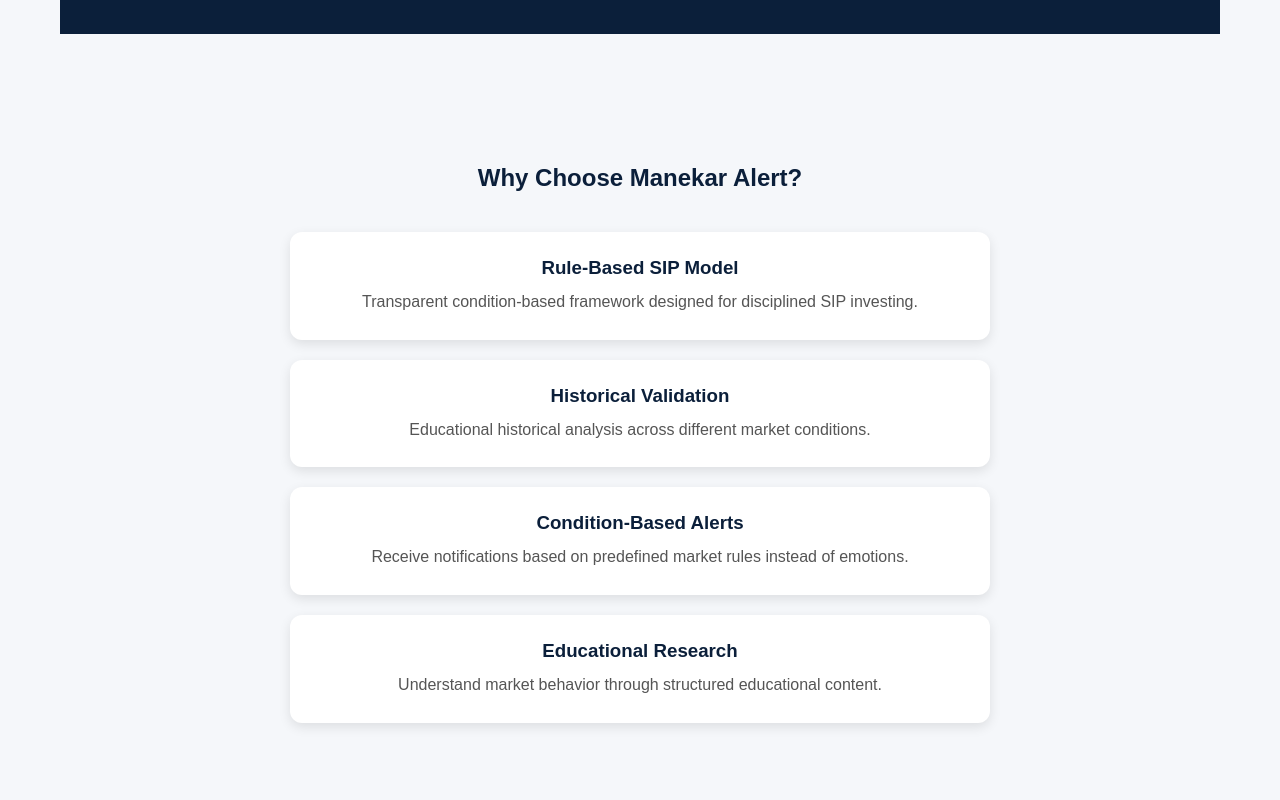
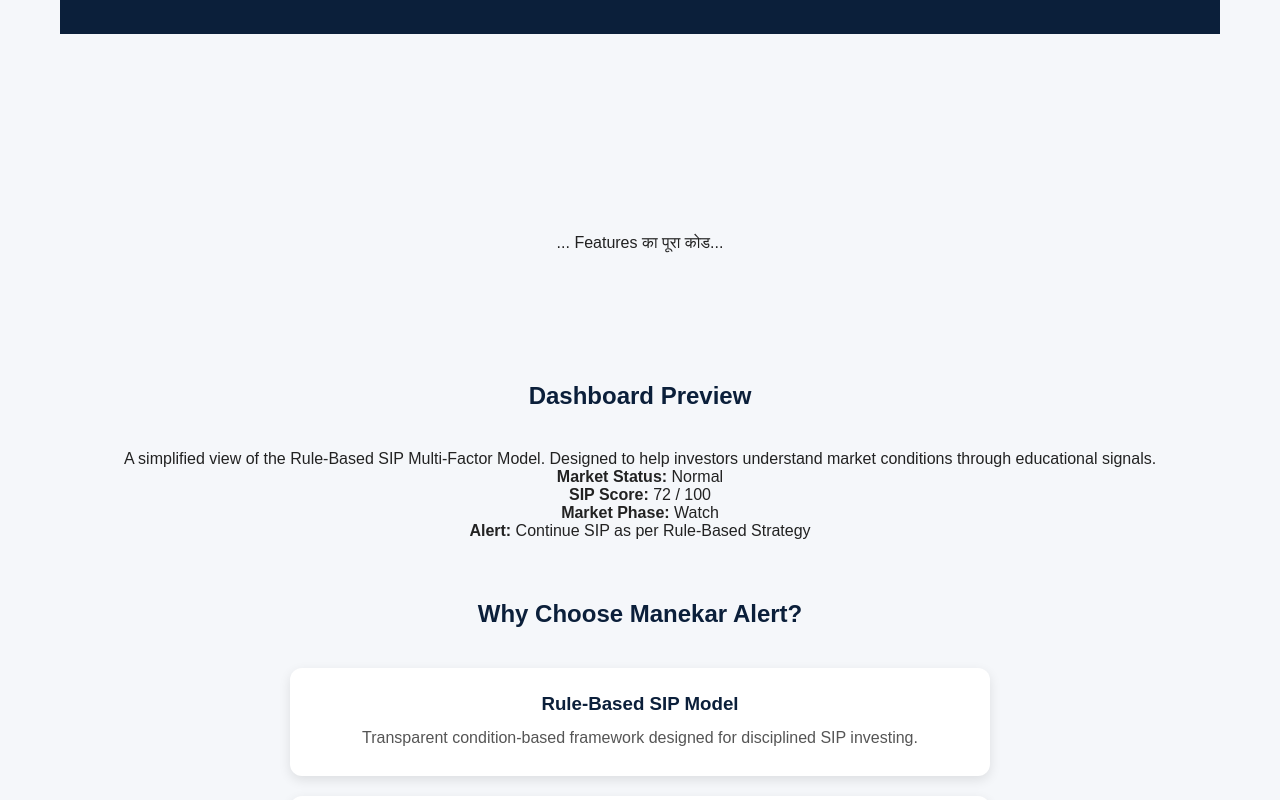
Before and after one commit to manekaralert/manekaralert-webapp, a plain HTML site: page index.html in a window 1280 px wide. Shown: the part 520-1320 px from the top of the page. Drawn offline with Linux system fonts and the light colour scheme.

Commit message:
Update index.html

```diff
--- a/index.html
+++ b/index.html
@@ -61,7 +61,37 @@
 </body>
 </html>
 <section class="features">
+<section class="features">
 
+...
+Features का पूरा कोड...
+
+</section>
+
+<!-- यहाँ से नया कोड शुरू होगा -->
+
+<section class="dashboard-preview">
+
+<h2>Dashboard Preview</h2>
+
+<p>
+A simplified view of the Rule-Based SIP Multi-Factor Model.
+Designed to help investors understand market conditions through educational signals.
+</p>
+
+<div class="dashboard-box">
+
+<p><strong>Market Status:</strong> Normal</p>
+
+<p><strong>SIP Score:</strong> 72 / 100</p>
+
+<p><strong>Market Phase:</strong> Watch</p>
+
+<p><strong>Alert:</strong> Continue SIP as per Rule-Based Strategy</p>
+
+</div>
+
+</section>
 <h2>Why Choose Manekar Alert?</h2>
 
 <div class="feature-card">
```
